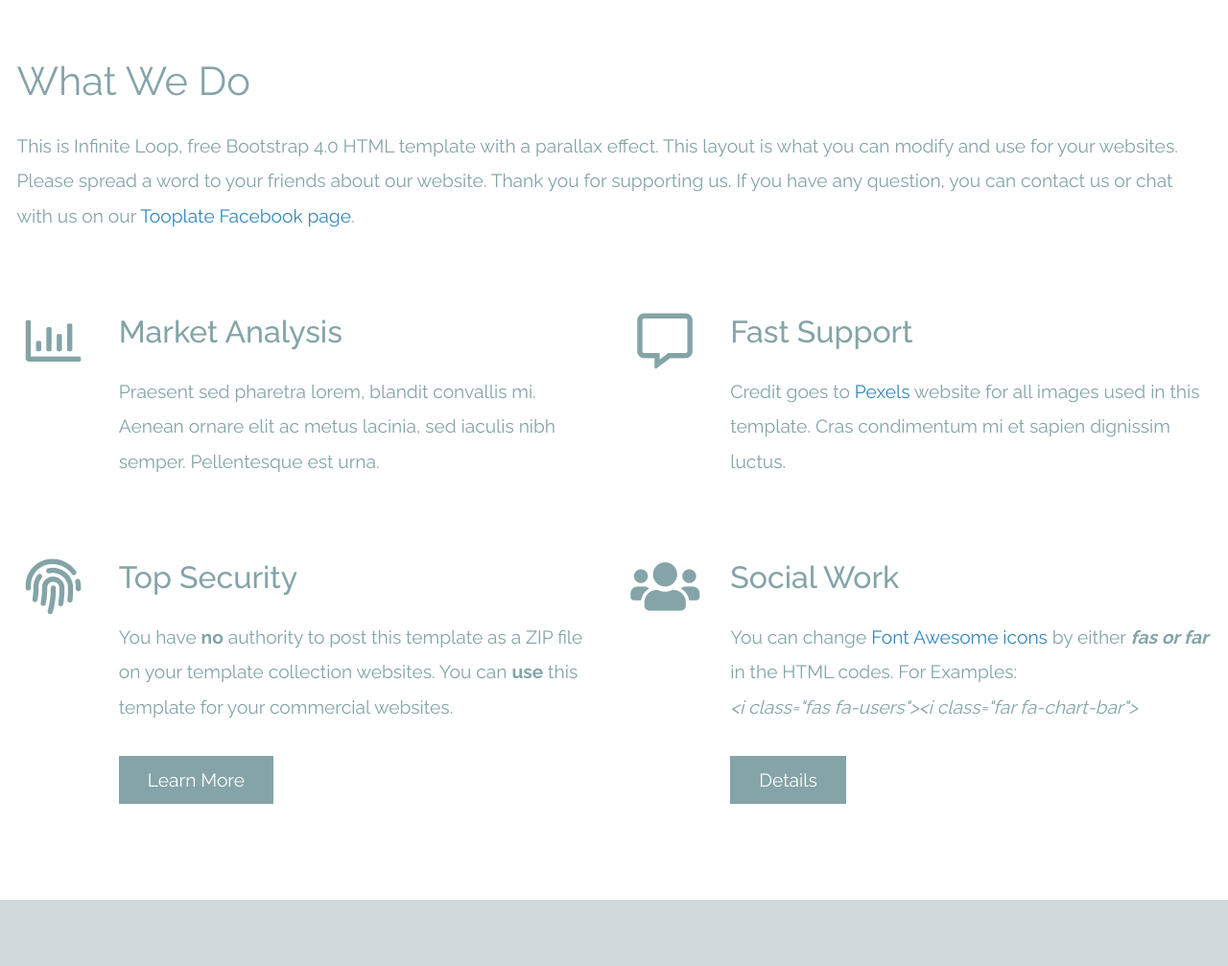
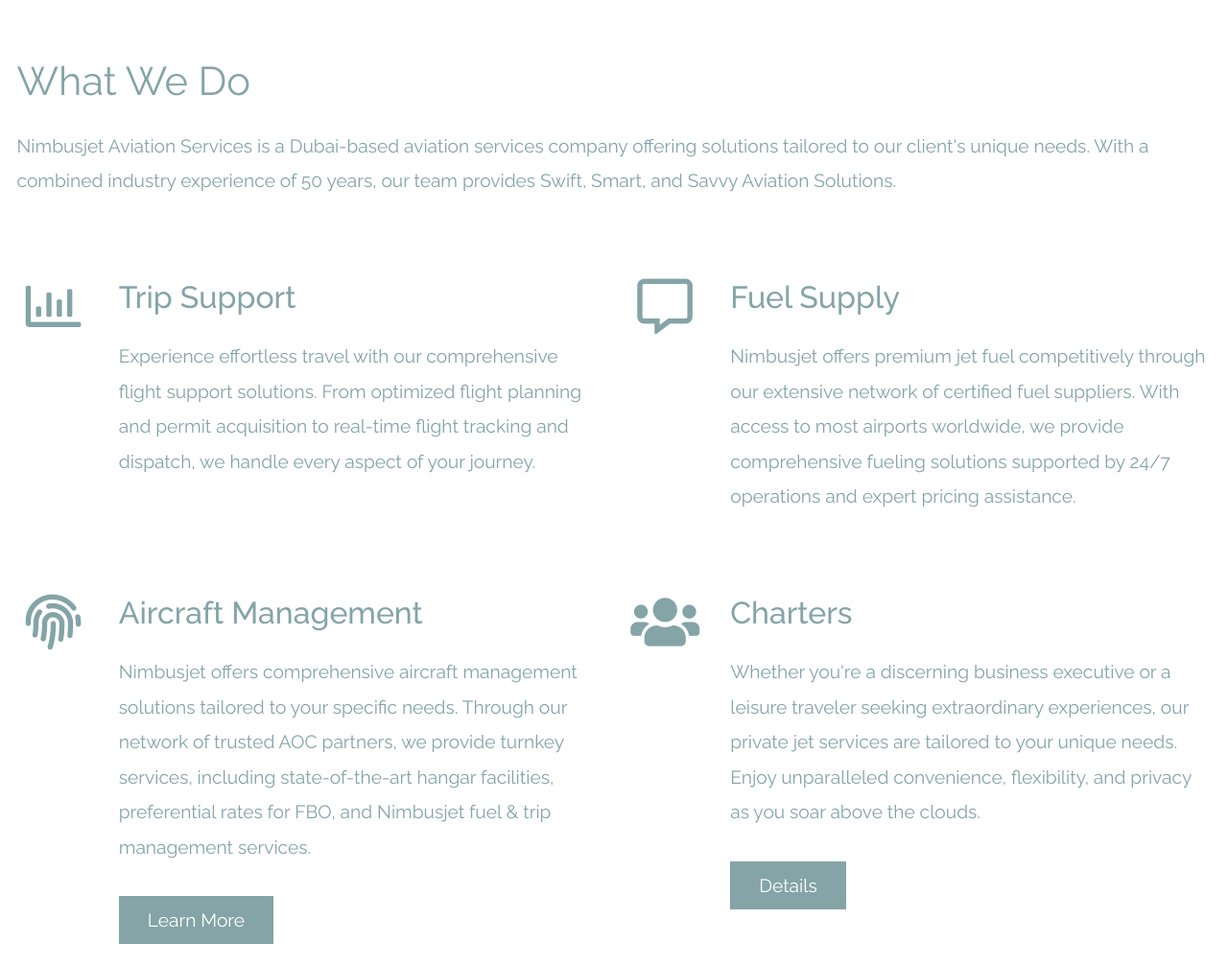
Before and after one commit to Nimbusjet/website, a plain HTML site: page index.html in a window 1280 px wide. Shown: the part 840-1847 px from the top of the page at 96% size. Drawn offline with Linux system fonts and the light colour scheme.

Commit message:
What we do Updated

```diff
--- a/index.html
+++ b/index.html
@@ -78,7 +78,7 @@ https://www.tooplate.com/view/2117-infinite-loop
                     <div class="tm-intro-text-container">
                         <h2 class="tm-text-primary mb-4 tm-section-title">What We Do</h2>
                         <p class="mb-4 tm-intro-text">
-                          This is Infinite Loop, free Bootstrap 4.0 HTML template with a parallax effect. This layout is what you can modify and use for your websites. Please spread a word to your friends about our website. Thank you for supporting us. If you have any question, you can contact us or chat with us on our <a href="https://fb.com/tooplate">Tooplate Facebook page</a>.</p>
+                          Nimbusjet Aviation Services is a Dubai-based aviation services company offering solutions tailored to our client's unique needs. With a combined industry experience of 50 years, our team provides Swift, Smart, and Savvy Aviation Solutions.</p>
                     </div>
                 </div>
 
@@ -90,9 +90,9 @@ https://www.tooplate.com/view/2117-infinite-loop
                 </div>
                 <div class="col-lg-5">
                     <div class="tm-intro-text-container">
-                        <h2 class="tm-text-primary mb-4">Market Analysis</h2>
+                        <h2 class="tm-text-primary mb-4">Trip Support</h2>
                         <p class="mb-4 tm-intro-text">
-                          Praesent sed pharetra lorem, blandit convallis mi. Aenean ornare elit ac metus lacinia, sed iaculis nibh semper. Pellentesque est urna.</p>
+                          Experience effortless travel with our comprehensive flight support solutions. From optimized flight planning and permit acquisition to real-time flight tracking and dispatch, we handle every aspect of your journey.</p>
                     </div>
                 </div>
 
@@ -101,9 +101,9 @@ https://www.tooplate.com/view/2117-infinite-loop
                 </div>
                 <div class="col-lg-5">
                     <div class="tm-intro-text-container">
-                        <h2 class="tm-text-primary mb-4">Fast Support</h2>
+                        <h2 class="tm-text-primary mb-4">Fuel Supply</h2>
                         <p class="mb-4 tm-intro-text">
-                          Credit goes to <a rel="nofollow" href="https://www.pexels.com">Pexels</a> website for all images used in this template. Cras condimentum mi et sapien dignissim luctus.</p>
+                          Nimbusjet offers premium jet fuel competitively through our extensive network of certified fuel suppliers. With access to most airports worldwide, we provide comprehensive fueling solutions supported by 24/7 operations and expert pricing assistance.</p>
                     </div>
                 </div>
 
@@ -115,9 +115,9 @@ https://www.tooplate.com/view/2117-infinite-loop
                 </div>
                 <div class="col-lg-5">
                     <div class="tm-intro-text-container">
-                        <h2 class="tm-text-primary mb-4">Top Security</h2>
+                        <h2 class="tm-text-primary mb-4">Aircraft Management</h2>
                         <p class="mb-4 tm-intro-text">
-                      You have <strong>no</strong> authority to post this template as a ZIP file on your template collection websites. You can <strong>use</strong> this template for your commercial websites.</p>
+                          Nimbusjet offers comprehensive aircraft management solutions tailored to your specific needs. Through our network of trusted AOC partners, we provide turnkey services, including state-of-the-art hangar facilities, preferential rates for FBO, and Nimbusjet fuel & trip management services.</p>
 
                           <div class="tm-continue">
                             <a href="#testimonials" class="tm-intro-text tm-btn-primary">Learn More</a>
@@ -130,10 +130,9 @@ https://www.tooplate.com/view/2117-infinite-loop
                 </div>
                 <div class="col-lg-5">
                     <div class="tm-intro-text-container">
-                      <h2 class="tm-text-primary mb-4">Social Work</h2>
+                      <h2 class="tm-text-primary mb-4">Charters</h2>
                         <p class="mb-4 tm-intro-text">
-                      You can change <a href="https://fontawesome.com/icons?d=gallery">Font Awesome icons</a> by either <b><em>fas or far</em></b> in the HTML codes. For Examples:<br>
-                      <em>&lt;i class=&quot;fas fa-users&quot;&gt;&lt;i class=&quot;far fa-chart-bar&quot;&gt;</em> </p>
+                          Whether you're a discerning business executive or a leisure traveler seeking extraordinary experiences, our private jet services are tailored to your unique needs. Enjoy unparalleled convenience, flexibility, and privacy as you soar above the clouds. </p>
 
                           <div class="tm-continue">
                             <a href="#testimonials" class="tm-intro-text tm-btn-primary">Details</a>
```
